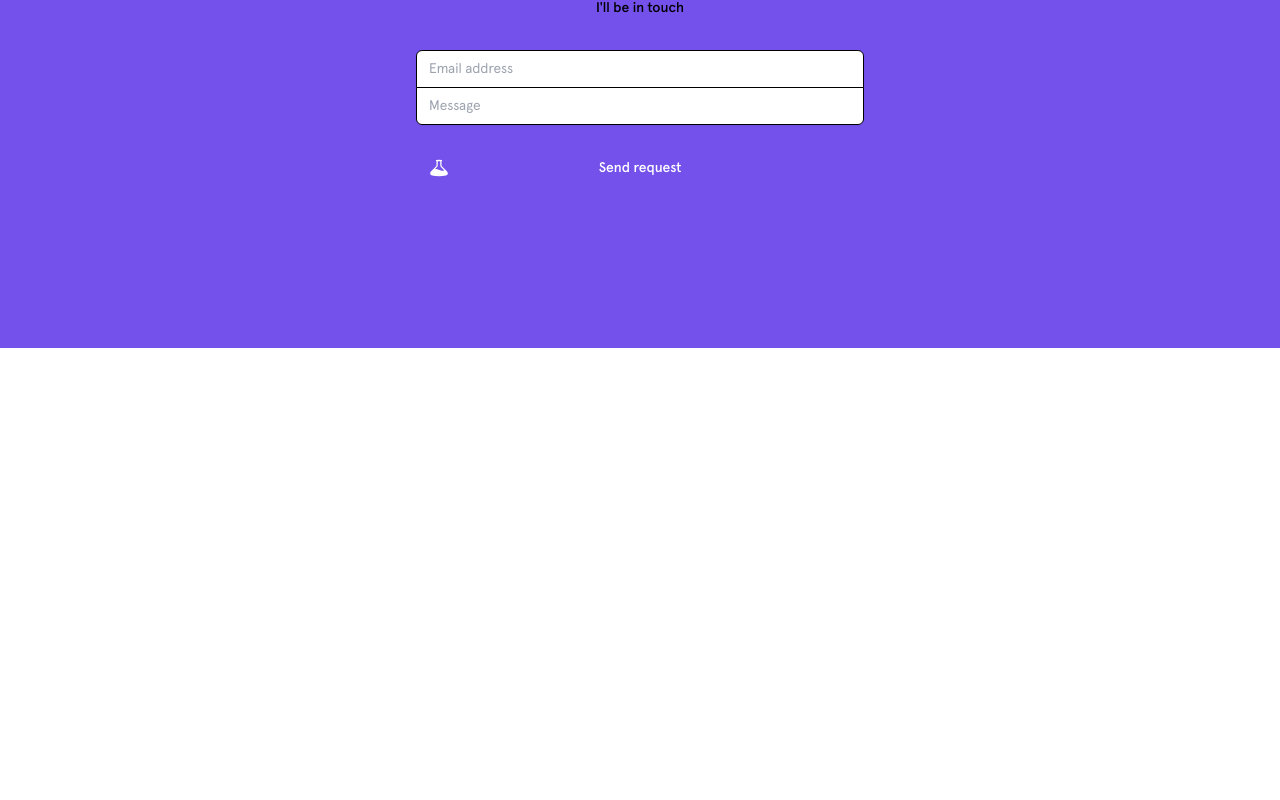
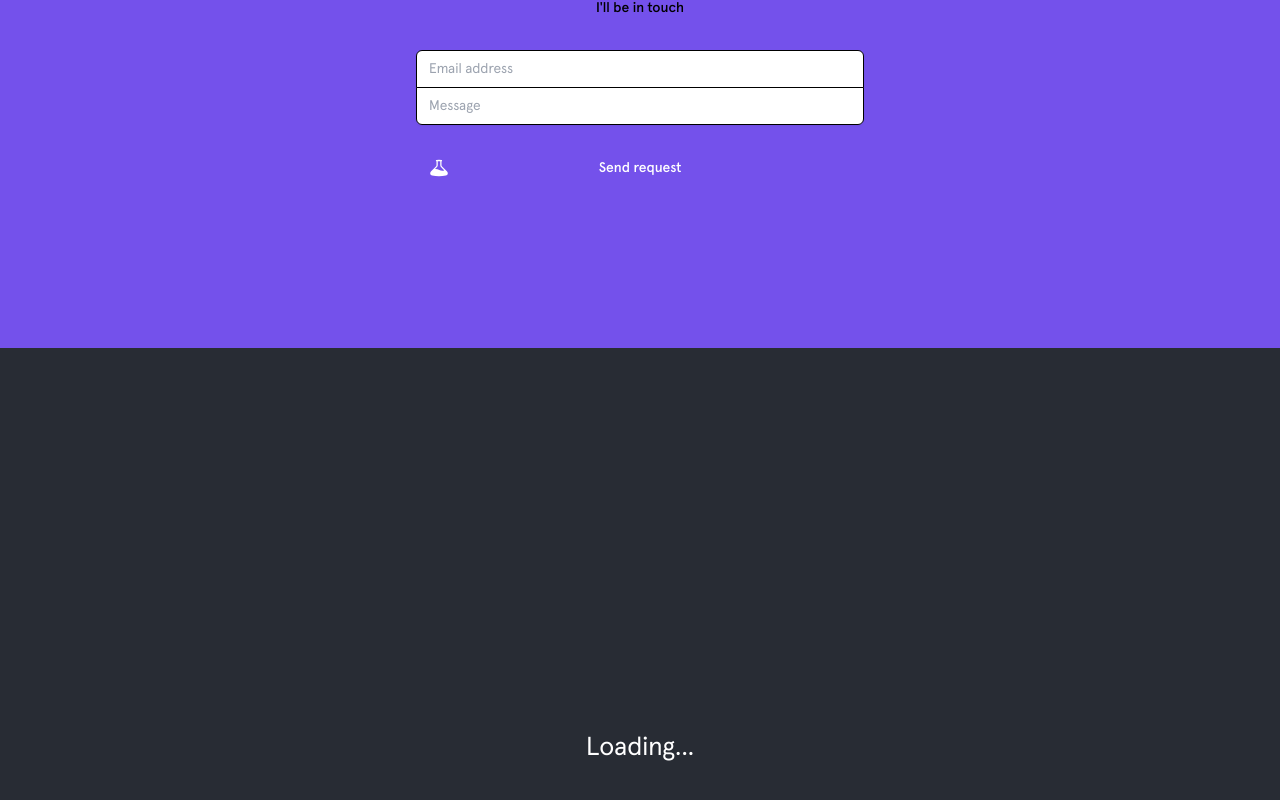
Before and after one commit to nburd01/portfolioMernFront, a React (Create React App) app in the folder portfolio/client/: page / in a window 1280 px wide. Shown: the part 1880-2680 px from the top of the page. Before the commit the page ends 2228 px from the top, so only its background shows below. Built offline with nearby package versions, Linux system fonts and the light colour scheme; no server answers.

Commit message:
added react router

```diff
--- a/portfolio/client/package.json
+++ b/portfolio/client/package.json
@@ -52,6 +52,7 @@
     ]
   },
   "devDependencies": {
+    "@types/react-router-hash-link": "^2.4.5",
     "autoprefixer": "^10.4.13",
     "postcss": "^8.4.19",
     "tailwindcss": "^3.2.4"
--- a/portfolio/client/src/App.tsx
+++ b/portfolio/client/src/App.tsx
@@ -32,7 +32,7 @@ function App() {
       <TechSkills/>
       {/* <Projects/> */}
       <Contact/>
-      {/* <Api/> */}
+      <Api/>
     </div>
     </BrowserRouter>
   );
--- a/portfolio/client/src/components/Blocks/ApiTest.tsx
+++ b/portfolio/client/src/components/Blocks/ApiTest.tsx
@@ -1,5 +1,4 @@
 import React from "react";
-
 
 function Api() {
   const [data, setData] = React.useState(null);
```
Also changed, not shown: 1 other file (tests, documents, lock files or other folders).
